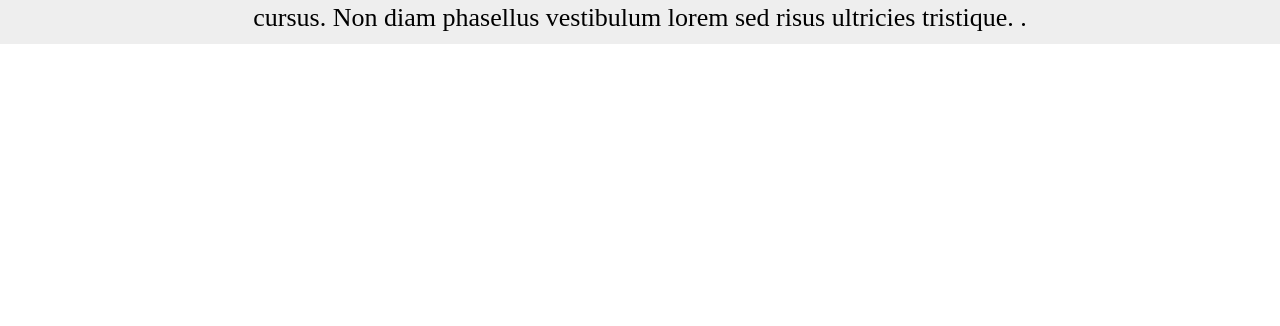
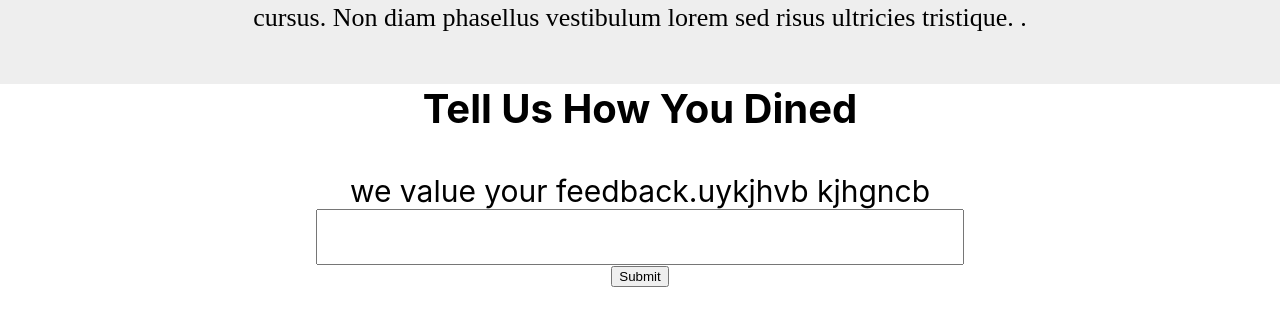
Before and after one commit to esipil/phase-2-personal-project, a React (Create React App) app in the folder frontend/my-app/: page / in a window 1280 px wide. Shown: the part 1505-1831 px from the top of the page. Before the commit the page ends 1575 px from the top, so only its background shows below. Built offline with nearby package versions, Linux system fonts and the light colour scheme.

Commit message:
continuing editing

```diff
--- a/frontend/my-app/src/App.css
+++ b/frontend/my-app/src/App.css
@@ -194,3 +194,24 @@ label,input {
   text-align: center;
   font-size: 40px;
 }
+.feedback{
+  width: 100%;
+  height:300px;
+  background-color: white;
+}
+.input{
+  width: 50%;
+  margin: auto;
+  height: 50px;
+}
+.feedback-notice{
+  text-align: center;
+  font-size: 40px;;
+}
+.hhh{
+  text-align: center;
+  font-size: 30px;
+}
+.but{
+
+}
--- a/frontend/my-app/src/Home.js
+++ b/frontend/my-app/src/Home.js
@@ -17,7 +17,15 @@ function Home() {
         <p class="welcome">Enim nunc faucibus a pellentesque sit amet porttitor eget. Eget egestas purus viverra accumsan in nisl. Augue neque gravida in fermentum et sollicitudin ac orci phasellus. Id eu nisl nunc mi ipsum faucibus. Purus gravida quis blandit turpis cursus. Non diam phasellus vestibulum lorem sed risus ultricies tristique. .</p>
       </div>
       <div className="feedback">
-
+        <h3  className='feedback-notice'>Tell Us How You Dined</h3>
+        <form>
+          <label className='hhh'> we value your feedback.uykjhvb kjhgncb
+            <input type={"text"} className="input"></input>
+          </label>
+          <div className='button'>
+          <button  type='submit'>Submit</button>
+          </div>
+        </form>
       </div>
     </div>
   )
```
